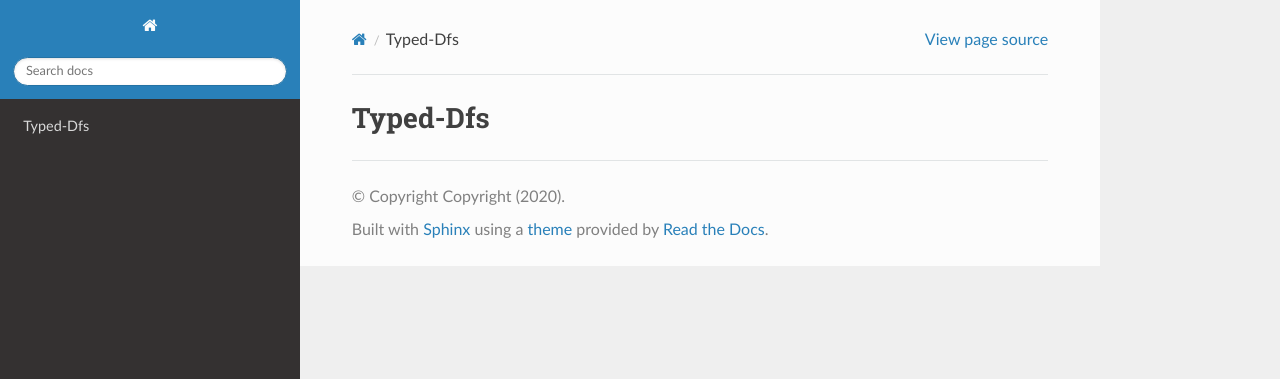
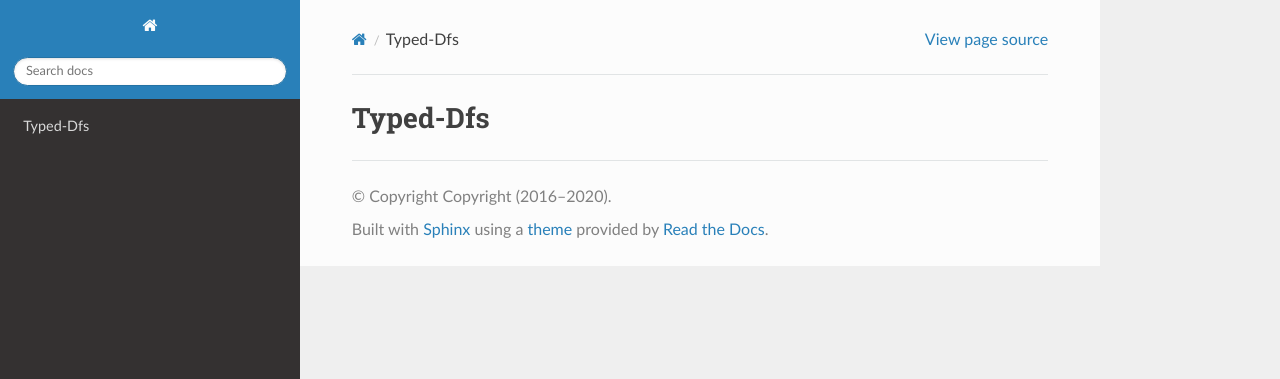
Before and after one commit to dmyersturnbull/typed-dfs, a Sphinx documentation site: the page built from docs/index.rst, in a window 1280 px wide. Shown: the top 379 px of the page. Built offline with Sphinx 7.4.7 and the Read the Docs theme 2.0.0, drawn with Linux system fonts in a browser that asks for light colours.

Commit message:
Fixed a couple of refs.

```diff
--- a/docs/conf.py
+++ b/docs/conf.py
@@ -22,7 +22,7 @@ project = find("name")
 version = find("version")
 release = find("version")
 author = ", ".join(find("authors"))
-copyright = "Copyright (2020)"
+copyright = "Copyright (2016–2020)"
 
 
 extensions = ["autoapi.extension", "sphinx.ext.napoleon", "sphinx_rtd_theme"]
--- a/pyproject.toml
+++ b/pyproject.toml
@@ -60,7 +60,7 @@ align    = true
 # ${today} is the date you run it at, and ${now} is the datetime
 status             = "'Development'"
 date               = "'${today}'"
-copyright          = "'Copyright 2015–${today.year}'"
+copyright          = "'Copyright 2016–${today.year}'"
 version            = "tool.poetry.version"
 release            = "tool.poetry.version"
 pyversions         = "tool.poetry.dependencies"
```
Also changed, not shown: CONTRIBUTING.md (+2 -2 lines), LICENSE.txt, 1 other file.
